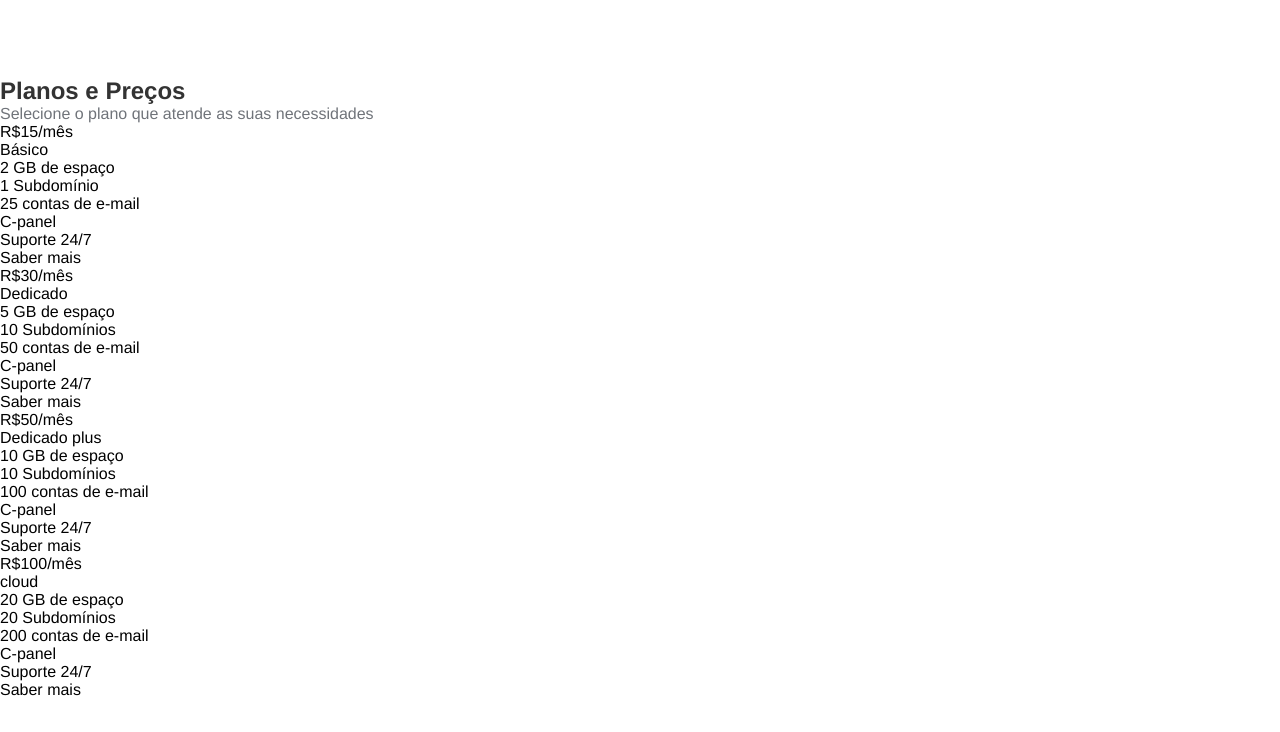
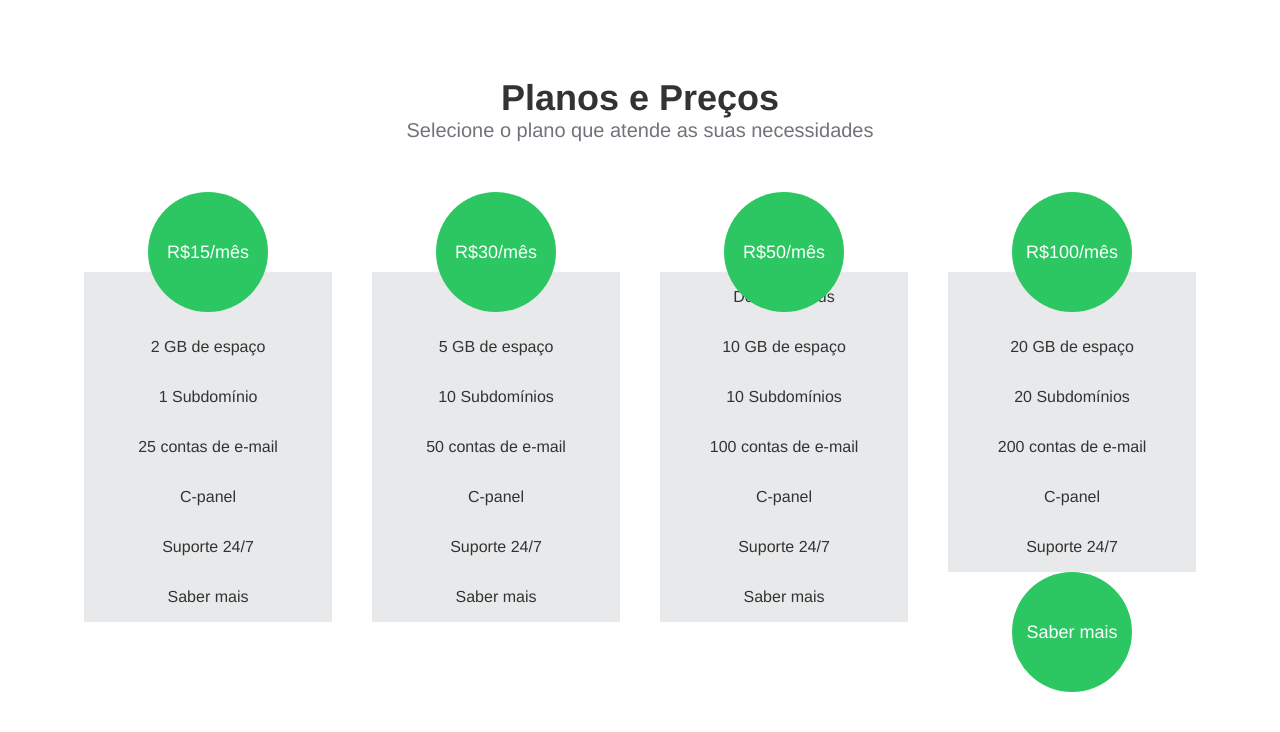
Before and after one commit to FabioFerreirar/Projeto_Responsividade, a plain HTML site: page index.html in a window 1280 px wide. Shown: the part 864-1596 px from the top of the page. Before the commit the page ends 1563 px from the top, so only its background shows below. Drawn offline with Linux system fonts and the light colour scheme.

```diff
--- a/CSS/styles.css
+++ b/CSS/styles.css
@@ -1,4 +1,3 @@
-
 /* Gerais */
 * {
     margin: 0;
@@ -14,7 +13,7 @@ h3 {
 }
 
 p {
-    color: #70747a ;
+    color: #70747a;
 }
 
 /* Navbar */
@@ -27,7 +26,8 @@ p {
 }
 
 nav {
-    position:relative;  /* torna nav como referencia para seus filhos */
+    position: relative;
+    /* torna nav como referencia para seus filhos */
 }
 
 .logo {
@@ -37,7 +37,8 @@ nav {
 
 .navbar-items {
 
-    position: absolute; /* o elemento filho se posicionará em relação ao seu parente mais próximo */
+    position: absolute;
+    /* o elemento filho se posicionará em relação ao seu parente mais próximo */
     right: 0;
     height: 80px;
     line-height: 80px;
@@ -52,7 +53,7 @@ nav {
 }
 
 .navbar-items a {
-    color:#fff;
+    color: #fff;
     text-decoration: none;
     transition: 0.5s;
 }
@@ -63,14 +64,15 @@ nav {
 
 .default-btn {
     padding: 15px 20px;
-    background-color:#2cc76a ;
+    background-color: #2cc76a;
     border-radius: 5px;
 }
 
 .navbar-items .default-btn:hover {
-    background-color:#12582e;
+    background-color: #12582e;
     color: #fff;
 }
+
 .main-banner {
     background-image: url(../img/mainbanner.png);
     background-size: cover;
@@ -80,7 +82,7 @@ nav {
 
 .main-banner h1,
 .main-banner p {
-    color:#fff;
+    color: #fff;
     text-align: center;
     font-weight: bold;
     text-shadow: #000 3px 2px 3px;
@@ -108,14 +110,17 @@ nav {
 }
 
 .service-container li {
-     flex: 1 1 200px; /* comportamento ao aumentar ou diminuir a página */
-     list-style: none;
-     text-align: center;
-     padding: 20px;
+    flex: 1 1 200px;
+    /* comportamento ao aumentar ou diminuir a página */
+    list-style: none;
+    text-align: center;
+    padding: 20px;
 }
 
- .fas { /*fas são todos  os icones */
-     font-size: 60px; /*fonte awsome considera os ícones como texto, motivo do atributo de texto servir para imagem */
+.fas {
+    /*fas são todos  os icones */
+    font-size: 60px;
+    /*fonte awsome considera os ícones como texto, motivo do atributo de texto servir para imagem */
     margin-bottom: 15px;
 }
 
@@ -132,10 +137,62 @@ nav {
 }
 
 .service-container h3 {
-margin-bottom: 25px;
+    margin-bottom: 25px;
 
 }
 
 .service-container p {
     line-height: 24px;
 }
+
+/* prices and plans */
+
+.pricing-container {
+    padding-bottom: 5rem;
+    text-align: center;
+}
+
+.pricing-container h2 {
+    font-size: 36px;
+}
+
+.pricing-container p {
+    font-size: 20px;
+}
+
+.plans-container {
+    display: flex;
+    justify-content: space-between;
+    width: 90%;
+    margin: 50px auto 0;
+}
+
+.plan {
+    flex: 1;
+    /*abreviação de flex-grow,
+     flex-shrink e flex-basis - nesse caso: flex:1=flex-grow: 1 no qual os
+     ícones crescerão em proporções iguais nos espaços da tela; */
+     max-width: 275px;
+     margin: 0 20px;
+}
+
+.plan li {
+    list-style: none;
+    height: 50px;
+    line-height: 50px;
+    background-color: #e8e9ea;
+    color: #333;
+}
+
+.plan .price {
+    width: 120px;
+    height: 120px;
+    line-height: 120px;
+    border-radius: 50%;
+    background-color: #2cc762;
+    color: #fff;
+    text-align: center;
+    margin: 0 auto -40px;
+    font-size: 18px;
+    position: relative; /* fica na frente das posições estáticas */
+}
```
